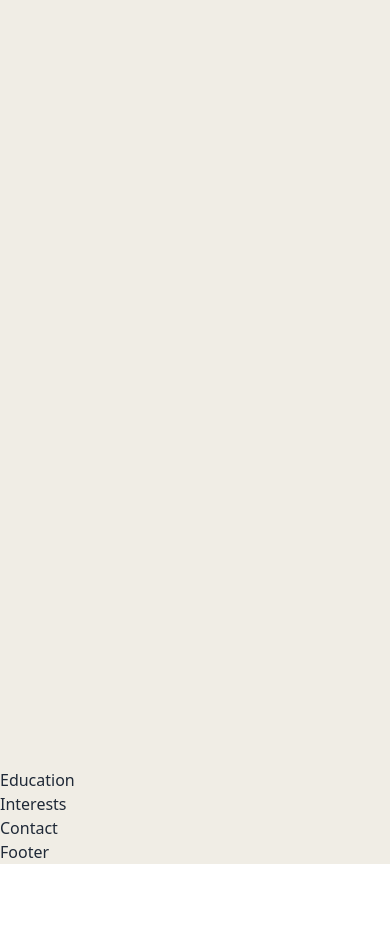
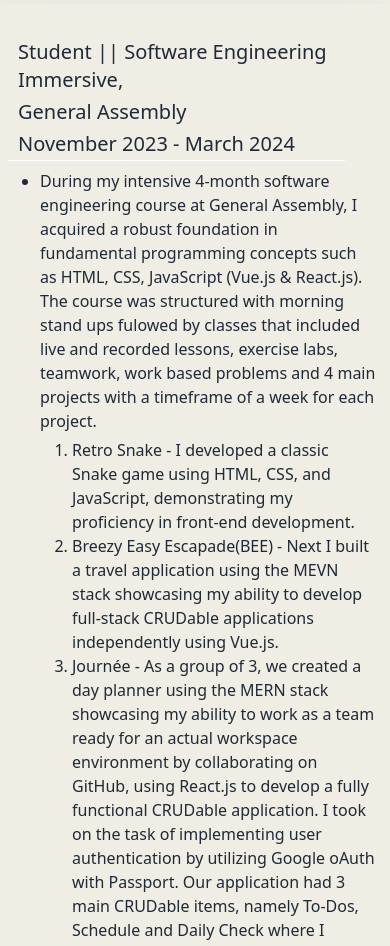
Before and after one commit to EvylinaAn/portfolio, a React (Create React App) app: page / in a window 390 px wide. Shown: the part 6060-7006 px from the top of the page. Before the commit the page ends 6924 px from the top, so only its background shows below. Built offline with nearby package versions, Linux system fonts and the light colour scheme; a web font is replaced by a local one.

Commit message:
experience added

```diff
--- a/src/components/experience/Experience.jsx
+++ b/src/components/experience/Experience.jsx
@@ -1,11 +1,178 @@
-import React from "react";
+import { useEffect } from "react";
+import "./experience.css";
+import AOS from "aos";
+import "aos/dist/aos.css";
+import "animate.css";
 
 export default function Experience({ experienceRef }) {
+  useEffect(() => {
+    AOS.init({ duration: 700 });
+  }, []);
+
   return (
-    <section id="experience" ref={experienceRef} style={{
-      height: "100vh"
-    }}>
-      Experience
+    <section id="experience" ref={experienceRef}>
+      <div className="experienceDiv">
+        <h2
+          data-aos="zoom-in"
+          className="w-full flex justify-center madimi"
+          style={{ letterSpacing: "2px" }}
+        >
+          Experience
+        </h2>
+        <div className="singleExperience" data-aos="fade-right">
+          <h4 className="expDetails text-xl" id="position">
+            Student || Software Engineering Immersive,
+          </h4>
+          <h4 className="expDetails text-xl" id="company">
+            General Assembly
+          </h4>
+          <h4 className="expDetails text-xl" id="duration">
+            November 2023 - March 2024
+          </h4>
+          <ul className="experienceList">
+            <li>
+              During my intensive 4-month software engineering course at General
+              Assembly, I acquired a robust foundation in fundamental
+              programming concepts such as HTML, CSS, JavaScript (Vue.js &
+              React.js). The course was structured with morning stand ups
+              fulowed by classes that included live and recorded lessons,
+              exercise labs, teamwork, work based problems and 4 main projects
+              with a timeframe of a week for each project.
+              <ol className="experienceListOL">
+                <li>
+                  Retro Snake - I developed a classic Snake game using HTML,
+                  CSS, and JavaScript, demonstrating my proficiency in front-end
+                  development.
+                </li>
+                <li>
+                  Breezy Easy Escapade(BEE) - Next I built a travel application
+                  using the MEVN stack showcasing my ability to develop
+                  full-stack CRUDable applications independently using Vue.js.
+                </li>
+                <li>
+                  Journée - As a group of 3, we created a day planner using the
+                  MERN stack showcasing my ability to work as a team ready for
+                  an actual workspace environment by collaborating on GitHub,
+                  using React.js to develop a fully functional CRUDable
+                  application. I took on the task of implementing user
+                  authentication by utilizing Google oAuth with Passport. Our
+                  application had 3 main CRUDable items, namely To-Dos, Schedule
+                  and Daily Check where I looked after the implementation of the
+                  to-do’s and helped my teammate with the daily checker. We also
+                  each had a part to play with the styling of this application.
+                </li>
+                <li>
+                  That Fashion Tale - For my final project, I decided to develop
+                  a personal blog using React.js, Django REST framework, and
+                  PostgreSQL, showcasing my versatility in integrating different
+                  languages and technologies to build functional and
+                  user-friendly web applications.
+                </li>
+              </ol>
+            </li>
+          </ul>
+        </div>
+        <div className="singleExperience" data-aos="fade-left">
+          <h4 className="expDetails text-xl" id="position">
+            Client Liaison Executive,
+          </h4>
+          <h4 className="expDetails text-xl" id="company">
+            Primo Diamonds
+          </h4>
+          <h4 className="expDetails text-xl" id="duration">
+            July 2023 - October 2023
+          </h4>
+          <ul className="experienceList">
+            <li>
+              Liaised with clients to boost sales, maintained detailed
+              spreadsheets, and ensured customer satisfaction.
+            </li>
+            <li>
+              Managed tasks efficiently while working remotely, utilising
+              SalesForce, Outreach, Calendly and Microsoft Excel
+            </li>
+          </ul>
+        </div>
+        <div className="singleExperience" data-aos="fade-right">
+          <h4 className="expDetails text-xl" id="position">
+            Outbound Sales Consultant,
+          </h4>
+          <h4 className="expDetails text-xl" id="company">
+            OneFamily ((Modern Family Finance))
+          </h4>
+          <h4 className="expDetails text-xl" id="duration">
+            Duration
+          </h4>
+          <ul className="experienceList">
+            <li>
+              Exceeded sales targets by always looking for ways to make our
+              investment products attractive to our customers with the aim of
+              up-selling and expanding their investment portfolio.
+            </li>
+            <li>
+              Network with a team to achieve sales targets and incentives
+              utilising Noetica, Excel and Flame.
+            </li>
+          </ul>
+        </div>
+        <div className="singleExperience" data-aos="fade-left">
+          <h4 className="expDetails text-xl" id="position">
+            Call Transfer Consultant (Lead Trading),
+          </h4>
+          <h4 className="expDetails text-xl" id="company">
+            Contact Solutions Limited
+          </h4>
+          <h4 className="expDetails text-xl" id="duration">
+            August 2019 - April 2021
+          </h4>
+          <ul className="experienceList">
+            <li>
+              Achieved outstanding performance, trained newcomers and maintained
+              exceptional call standards utilising Avaya and Noetica.
+            </li>
+          </ul>
+        </div>
+        <div className="singleExperience" data-aos="fade-right">
+          <h4 className="expDetails text-xl" id="position">
+            Sales Representative,
+          </h4>
+          <h4 className="expDetails text-xl" id="company">
+            Ted Baker
+          </h4>
+          <h4 className="expDetails text-xl" id="duration">
+            March 2019 - August 2021
+          </h4>
+          <ul className="experienceList">
+            <li>
+              Exceeded team targets, maintained merchandise displays and
+              implemented sales strategies utilising Critix.
+            </li>
+          </ul>
+        </div>
+        <div className="singleExperience" data-aos="fade-left">
+          <h4 className="expDetails text-xl" id="position">
+            Assistant Manager Marketing,
+          </h4>
+          <h4 className="expDetails text-xl" id="company">
+            Pepe Jeans
+          </h4>
+          <h4 className="expDetails text-xl" id="duration">
+            June 2018 - February 2019
+          </h4>
+          <ul className="experienceList">
+            <li>
+              Implemented marketing strategies by organising events such as
+              fashion shows and blogger meets, maximising social media
+              strategies and collaborating with infulencers.
+            </li>
+            <li>
+              Managed and trained a team of 5 by conducting regular motivational
+              meetings.
+            </li>
+            <li>Software used: Shopper, Instagram, Facebook & Twitter.</li>
+          </ul>
+        </div>
+      </div>
     </section>
   );
 }
--- a/src/components/experience/experience.css
+++ b/src/components/experience/experience.css
@@ -0,0 +1,72 @@
+#experience {
+    margin: 10em auto;
+    width: 100vw;
+    display: flex;
+    flex-direction: column;
+    align-items: center;
+    justify-content: center;
+  }
+
+  .experienceDiv {
+    width: 70%;
+  }
+
+  .singleExperience {
+    margin: 2em auto;
+    width: 100%;
+    padding: 3em;
+    box-shadow: rgba(50, 50, 93, 0.25) 0px 13px 27px -5px,
+    rgba(0, 0, 0, 0.3) 0px 8px 16px -8px;
+  }
+
+  .expDetails {
+    width: 70%;
+    padding: 0.1em 0.5em;
+  }
+
+  /* #position {
+    background-color: pink;
+  }
+
+  #company {
+    background-color: purple;
+  } */
+
+  #duration {
+    /* background-color: aqua; */
+    border-bottom: 1px solid white;
+  }
+
+  .experienceList {
+    padding-top: 0.5em;
+    width: 90%;
+    margin-left: 2em;
+    /* background-color: aquamarine; */
+    list-style-type: disc;
+  }
+
+  .experienceListOL {
+    padding-top: 0.3em;
+    width: 90%;
+    margin-left: 2em;
+    /* background-color: brown; */
+    list-style-type: american;
+  }
+
+  @media (max-width: 620px) {
+    .experienceDiv {
+        width: 100%;
+      }
+
+    .singleExperience {
+        padding: 2em 0.5em;
+    }
+
+    .expDetails {
+        width: 90%;
+    }
+
+    .experienceListOL {
+        width: 90%;
+    }
+  }
```
